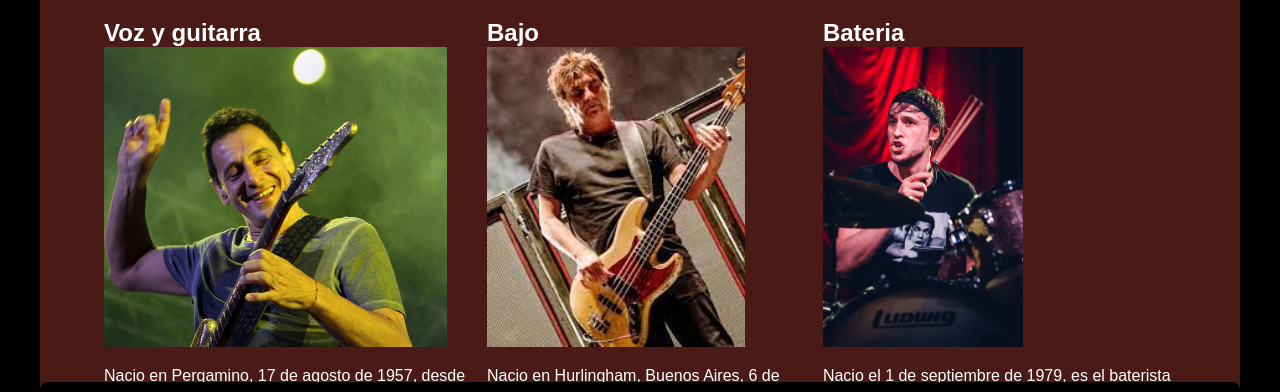
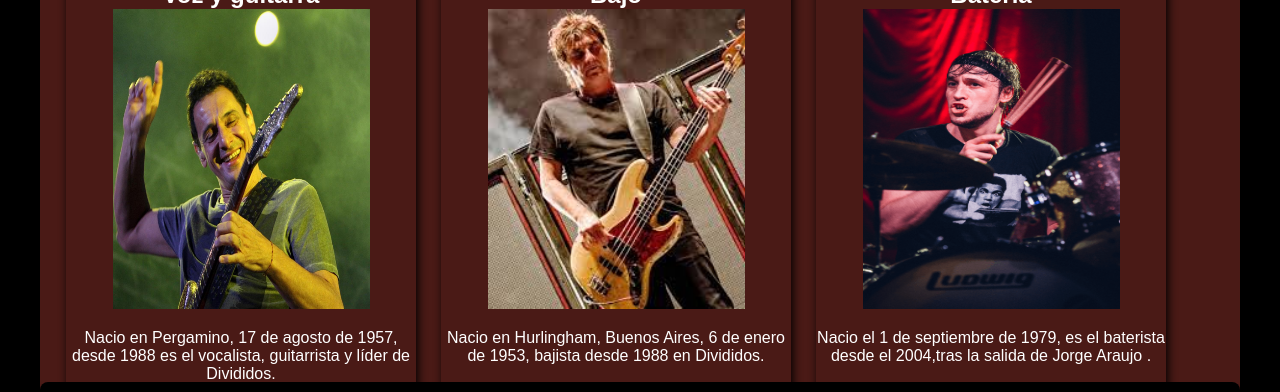
Before and after one commit to danilus/CAC_fullstak_G11_A, a plain HTML site: page integrantes.html in a window 1280 px wide. Shown: the part 358-750 px from the top of the page. Drawn offline with nearby package versions, Linux system fonts and the light colour scheme.

Commit message:
retoques graficos

```diff
--- a/integrantes.html
+++ b/integrantes.html
@@ -37,7 +37,7 @@
                 <h3>Ricardo Mollo (1988 - presente)</h3>
                 <strong id="instrumento">Voz y guitarra</strong>
                 <br>
-                <img id="im1" src="resources/imgs/voz.jpg" alt="" height="300" >
+                <img id="im1" src="resources/imgs/voz.jpg" alt="" height="300" width="257">
                 <p>Nacio en Pergamino, 17 de agosto de 1957, desde 1988 es el vocalista, guitarrista y líder de Divididos.</p>
             </div>
 
@@ -45,7 +45,7 @@
                 <h3>Diego Arnedo (1988 - presente)</h3>
                 <strong>Bajo</strong>
                 <br>
-                <img src="resources/imgs/bajo.jpg" alt="" height="300" >
+                <img src="resources/imgs/bajo.jpg" alt="" height="300" width="257">
                 <p> Nacio en Hurlingham, Buenos Aires, 6 de enero de 1953, bajista desde 1988 en Divididos.</p>
             </div>
 
@@ -53,7 +53,7 @@
                 <h3>Catriel Ciavarella (2004 - presente)</h3>
                 <strong>Bateria</strong>
                 <br>
-                <img src="resources/imgs/bata.png" alt="" height="300" >
+                <img src="resources/imgs/bata.png" alt="" height="300" width="257" >
                 <p> Nacio el 1 de septiembre de 1979, es el baterista desde el 2004,tras la salida de Jorge Araujo .</p>
             </div>
         </section>
--- a/resources/css/integrantes.css
+++ b/resources/css/integrantes.css
@@ -11,12 +11,28 @@ strong {
 
 
 }
-#integrantes-actuales  {
+/* #integrantes-actuales  {
 display: inline-flex;
 margin-top: 2rem;
 margin: 3rem;
+} */
+
+#integrantes-actuales{
+    width: 1100px;
+    display: grid;
+    grid-template-columns: repeat(3, 1fr);
+    grid-gap: 10px;
+    column-gap: 25px;
+    text-align: center;
+
+
+    padding: 10px;
 }
 
+div{
+    box-shadow: 2px 2px 10px black;
+    border-radius: 15px;
+}
 
 /* h1{
     text-align: center;
@@ -25,6 +41,7 @@ margin: 3rem;
 
 @media (max-width: 768px) {
     #integrantes-actuales  {
+        width: 300px;
         display: block;
         margin-top: 2rem;
         margin: 3rem;
```
Also changed, not shown: resources/css/galeria.css (+16 -2 lines), resources/fonts/Futura Black.ttf (renamed from resources/fonts/Futura .ttf).
